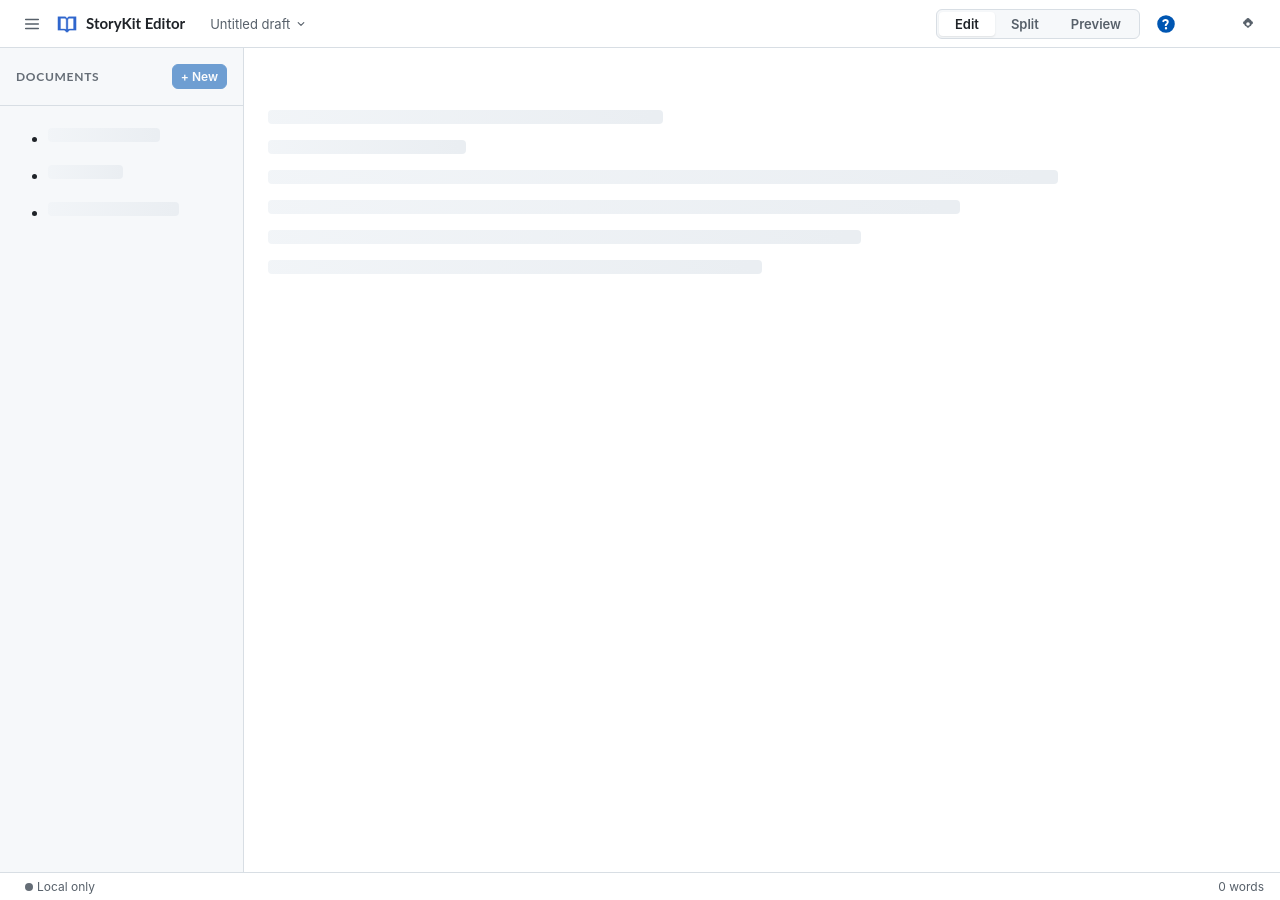
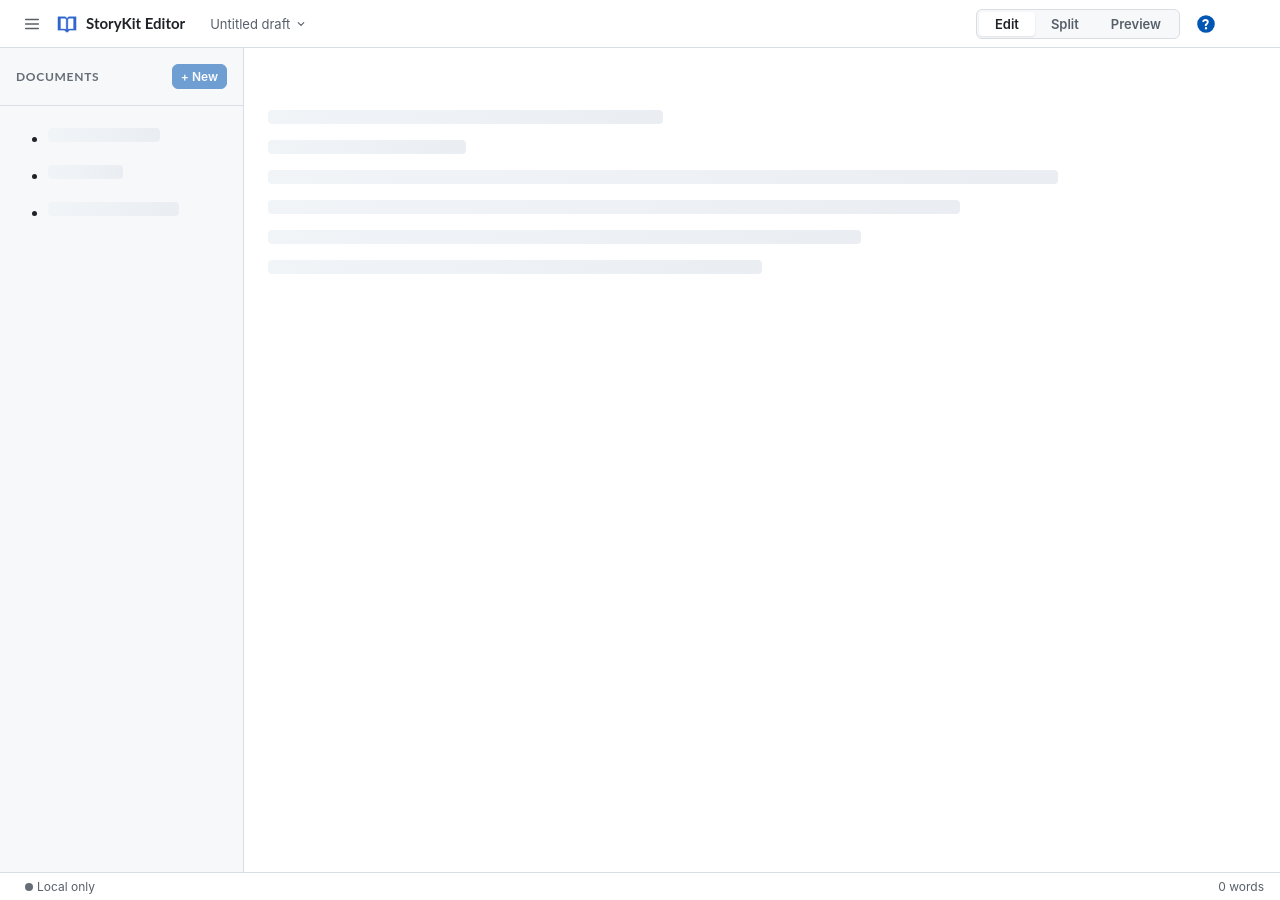
Before and after one commit to rsnyder/storykit-starter, a Jekyll site: the page editor/index.html, which Jekyll copies as it is, in a window 1280 px wide. Built offline with Jekyll 4.4.1, drawn with Linux system fonts in a browser that asks for light colours; a script that is not in the unit is left out.

Commit message:
Remove the top-bar gear (sync panel opener)
Redundant since the doc-list 'Sync with GitHub' buttons and the
status-bar chip became the sync entry points — and its gear glyph
suggested settings, not GitHub.

Co-Authored-By: Claude Fable 5 <noreply@anthropic.com>

```diff
--- a/editor/app.js
+++ b/editor/app.js
@@ -1664,7 +1664,7 @@ function wireSyncPanel() {
   });
 
   bus.addEventListener('sync:open-panel', () => openSyncPanel());
-  document.getElementById('overflow-menu')?.addEventListener('click', () => openSyncPanel());
+  // (the top-bar gear that opened the sync panel was removed — doc-list buttons + status chip suffice)
 }
 
 // ─────────────────────────────────────────────────────────────────────────────
--- a/editor/index.html
+++ b/editor/index.html
@@ -177,11 +177,9 @@
         <path d="M10 3a7 7 0 100 14 5 5 0 010-14z" fill="currentColor"/>
       </svg>
     </button>
-    <button id="overflow-menu" class="icon-btn" type="button" aria-haspopup="menu" aria-label="More: GitHub, settings, help">
-      <svg viewBox="0 0 20 20" width="18" height="18" aria-hidden="true">
-        <path d="M10 3.2a1.8 1.8 0 011.66 1.1l.2.5 .55.12a1.8 1.8 0 011.36 1.36l.12.55.5.2a1.8 1.8 0 010 3.32l-.5.2-.12.55a1.8 1.8 0 01-1.36 1.36l-.55.12-.2.5a1.8 1.8 0 01-3.32 0l-.2-.5-.55-.12a1.8 1.8 0 01-1.36-1.36l-.12-.55-.5-.2a1.8 1.8 0 010-3.32l.5-.2.12-.55A1.8 1.8 0 017.59 4.9l.55-.12.2-.5A1.8 1.8 0 0110 3.2zM10 8a2 2 0 100 4 2 2 0 000-4z" fill="currentColor"/>
-      </svg>
-    </button>
+    <!-- The gear that lived here (opened the sync panel) was removed
+         2026-07-09: the doc-list "Sync with GitHub" buttons and the
+         status-bar chip are the sync entry points now. -->
   </div>
 </header>
 
```
